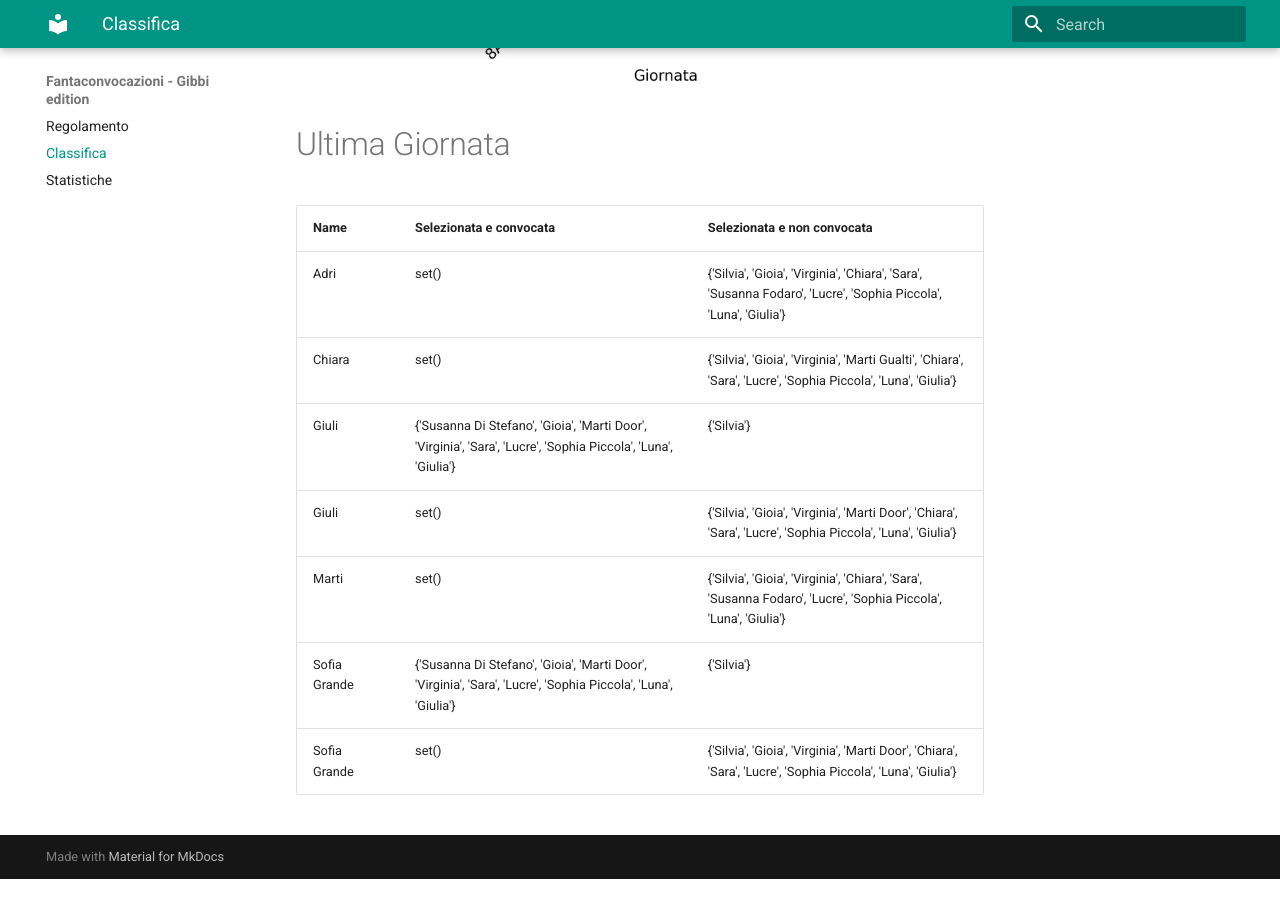
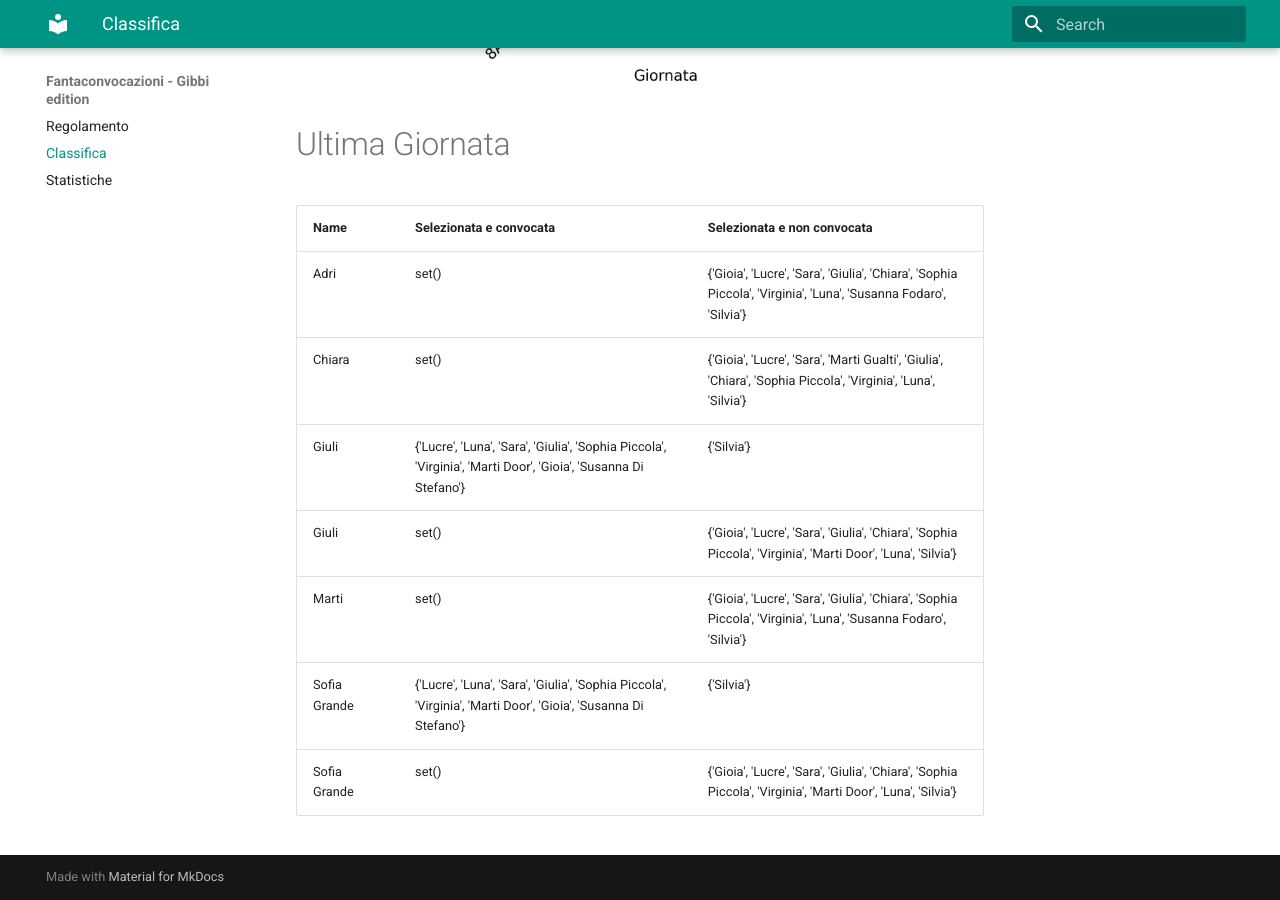
Before and after one commit to martinig94/fantagibbi, an MkDocs documentation site: the page built from docs/Classifica.md, in a window 1280 px wide and 900 px high, scrolled down 1024 px. Built offline with MkDocs 1.6.1 and Material for MkDocs 9.7.7, drawn with Linux system fonts in a browser that asks for light colours; before the commit the page ends 1903 px from its top, so only the background shows below that.

Commit message:
Auto-update from main.py

```diff
--- a/docs/Classifica.md
+++ b/docs/Classifica.md
@@ -18,11 +18,11 @@
 <!-- START_TABLE CORRECT -->
 | Name         | Selezionata e convocata                                                                                        | Selezionata e non convocata                                                                                      |
 |:-------------|:---------------------------------------------------------------------------------------------------------------|:-----------------------------------------------------------------------------------------------------------------|
-| Adri         | set()                                                                                                          | {'Silvia', 'Gioia', 'Virginia', 'Chiara', 'Sara', 'Susanna Fodaro', 'Lucre', 'Sophia Piccola', 'Luna', 'Giulia'} |
-| Chiara       | set()                                                                                                          | {'Silvia', 'Gioia', 'Virginia', 'Marti Gualti', 'Chiara', 'Sara', 'Lucre', 'Sophia Piccola', 'Luna', 'Giulia'}   |
-| Giuli        | {'Susanna Di Stefano', 'Gioia', 'Marti Door', 'Virginia', 'Sara', 'Lucre', 'Sophia Piccola', 'Luna', 'Giulia'} | {'Silvia'}                                                                                                       |
-| Giuli        | set()                                                                                                          | {'Silvia', 'Gioia', 'Virginia', 'Marti Door', 'Chiara', 'Sara', 'Lucre', 'Sophia Piccola', 'Luna', 'Giulia'}     |
-| Marti        | set()                                                                                                          | {'Silvia', 'Gioia', 'Virginia', 'Chiara', 'Sara', 'Susanna Fodaro', 'Lucre', 'Sophia Piccola', 'Luna', 'Giulia'} |
-| Sofia Grande | {'Susanna Di Stefano', 'Gioia', 'Marti Door', 'Virginia', 'Sara', 'Lucre', 'Sophia Piccola', 'Luna', 'Giulia'} | {'Silvia'}                                                                                                       |
-| Sofia Grande | set()                                                                                                          | {'Silvia', 'Gioia', 'Virginia', 'Marti Door', 'Chiara', 'Sara', 'Lucre', 'Sophia Piccola', 'Luna', 'Giulia'}     |
+| Adri         | set()                                                                                                          | {'Gioia', 'Lucre', 'Sara', 'Giulia', 'Chiara', 'Sophia Piccola', 'Virginia', 'Luna', 'Susanna Fodaro', 'Silvia'} |
+| Chiara       | set()                                                                                                          | {'Gioia', 'Lucre', 'Sara', 'Marti Gualti', 'Giulia', 'Chiara', 'Sophia Piccola', 'Virginia', 'Luna', 'Silvia'}   |
+| Giuli        | {'Lucre', 'Luna', 'Sara', 'Giulia', 'Sophia Piccola', 'Virginia', 'Marti Door', 'Gioia', 'Susanna Di Stefano'} | {'Silvia'}                                                                                                       |
+| Giuli        | set()                                                                                                          | {'Gioia', 'Lucre', 'Sara', 'Giulia', 'Chiara', 'Sophia Piccola', 'Virginia', 'Marti Door', 'Luna', 'Silvia'}     |
+| Marti        | set()                                                                                                          | {'Gioia', 'Lucre', 'Sara', 'Giulia', 'Chiara', 'Sophia Piccola', 'Virginia', 'Luna', 'Susanna Fodaro', 'Silvia'} |
+| Sofia Grande | {'Lucre', 'Luna', 'Sara', 'Giulia', 'Sophia Piccola', 'Virginia', 'Marti Door', 'Gioia', 'Susanna Di Stefano'} | {'Silvia'}                                                                                                       |
+| Sofia Grande | set()                                                                                                          | {'Gioia', 'Lucre', 'Sara', 'Giulia', 'Chiara', 'Sophia Piccola', 'Virginia', 'Marti Door', 'Luna', 'Silvia'}     |
 <!-- END_TABLE CORRECT -->
```
